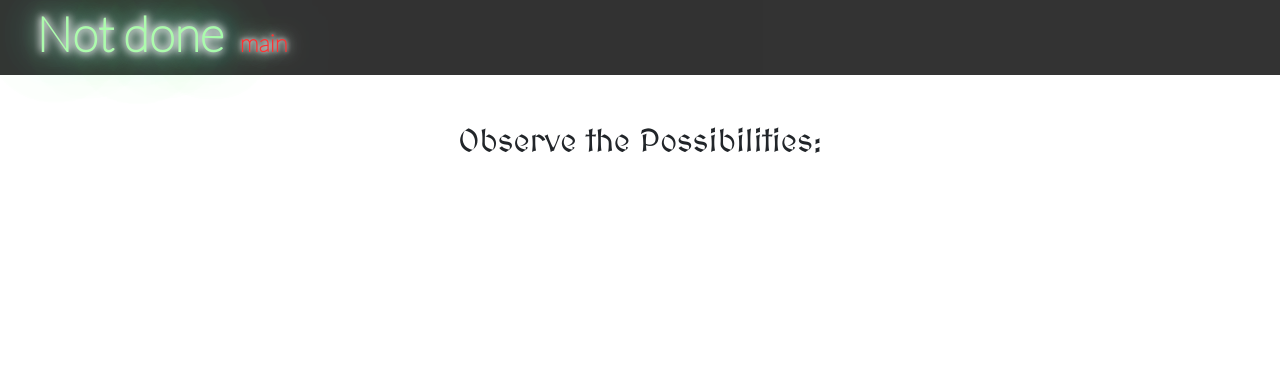
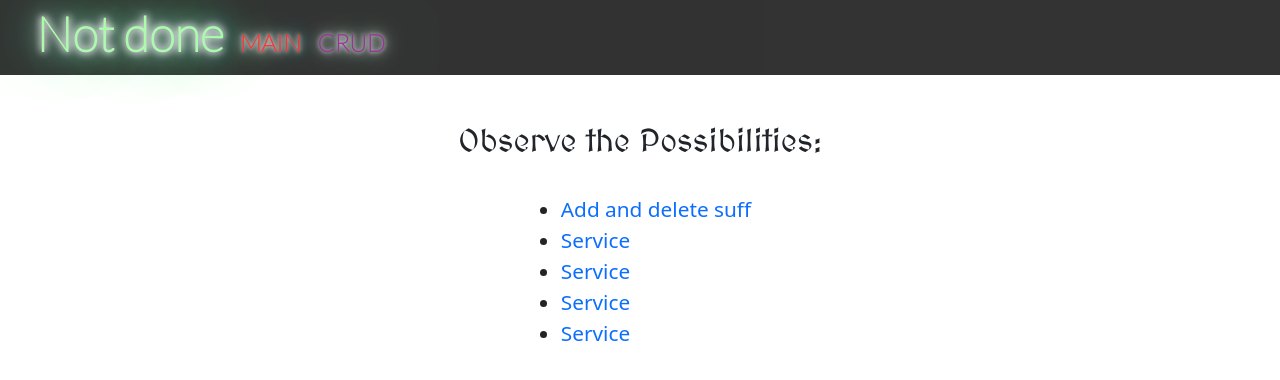
Before and after one commit to dmnth/flask_app, a Flask app: page /main in a window 1280 px wide. Shown: the top 380 px of the page. Run offline with Flask 2, Linux system fonts and the light colour scheme; some libraries are stand-ins or nearby versions.

Commit message:
main page/links

```diff
--- a/app/static/style.css
+++ b/app/static/style.css
@@ -30,6 +30,7 @@ footer {
 input[type=submit] {
     margin-left: 0.3em;
     box-shadow: 2.5px 5px;
+    width: 10rem;
 
 }
 
@@ -192,9 +193,6 @@ h2 {
 
 }
 
-input[type=submit] {
-    width: 10rem;
-}
 
 .button-container {
     width: 100%;
@@ -342,12 +340,17 @@ h1 {
 
 
 h3 {
-  animation: flicker 1s infinite alternate;
+  animation: flicker 10s infinite alternate;
   font-family: 'Lato', sans-serif;
   font-size: 1.5rem;
   font-weight: bold;
   color: red;
   }
+
+h3.crud {
+    animation: flicker 8.3s infinite alternate;
+    color: purple;
+}
 
 /* Flickering animation */
 @keyframes flicker {
@@ -370,3 +373,12 @@ h3 {
       text-shadow: none;
   }
 }
+
+
+/* Main page */
+
+.menu {
+    display: flex;
+    justify-content: center;
+    font-size: 1.3rem;
+}
--- a/app/templates/base.html
+++ b/app/templates/base.html
@@ -34,9 +34,10 @@
               <h1 class='neonText'> Not done </h1>
           </li>
           <li class="nav-item active">
-              <a href={{ url_for('index') }}><h3 style='margin-left: 1rem; margin-top: 1.5rem;'>main</h3></a>
+              <a href={{ url_for('main') }}><h3 style='margin-left: 1rem; margin-top: 1.5rem;'>MAIN</h3></a>
           </li>
           <li class="nav-item">
+              <a href={{ url_for('index') }}><h3 class='crud' style='margin-left: 1rem; margin-top: 1.5rem;'>CRUD</h3></a>
           </li>
           <li class="nav-item">
           </li>
--- a/app/templates/main.html
+++ b/app/templates/main.html
@@ -12,16 +12,16 @@
                 <br>
             </div>
                 <div class="row">
-                    {% for person in persons %}
-                    <div class="col-md-4 stuff">
-                        <img src="" alt="insert image">
-                        <div class='image-text'>
-                            <p>{{person['name'] }}</p>
-                            <p>{{person['bio'] }}</p>
-                            <a href='#'>Details</a>
+                    <div class='col-md-12 main'>
+                        <div class='menu'>
+                            <ul>
+                                <li><a href='{{ url_for('index') }}'> Add and delete suff </a></li>
+                                <li><a href='#'> Service </a></li>
+                                <li><a href='#'> Service </a></li>
+                                <li><a href='#'> Service </a></li>
+                                <li><a href='#'> Service </a></li>
                         </div>
                     </div>
-                    {% endfor %}
                 </div>
             </div>
         </div>
```
